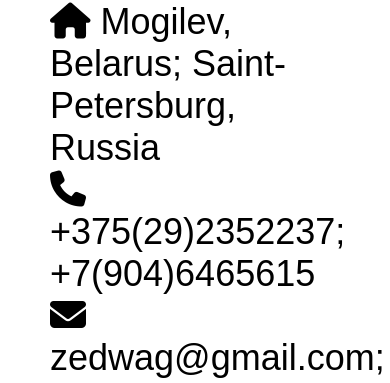
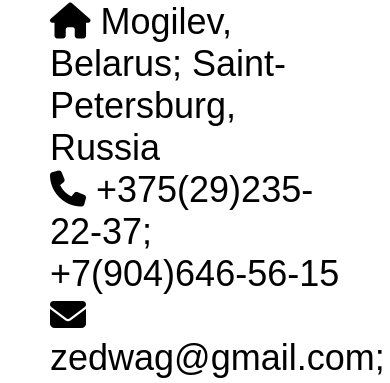
Before and after one commit to Zedwag/rsschool-cv, a plain HTML site: page index.html in a window 390 px wide. Shown: the part 373-756 px from the top of the page. Drawn offline with Linux system fonts and the light colour scheme.

Commit message:
fix: change phone number format

```diff
--- a/index.html
+++ b/index.html
@@ -27,7 +27,7 @@
                     </li>
                     <li>
                         <i class="fa fa-phone"></i>
-                        +375(29)2352237; +7(904)6465615
+                        +375(29)235-22-37; +7(904)646-56-15
                     </li>
                     <li>
                         <i class="fa fa-envelope"></i>
```
